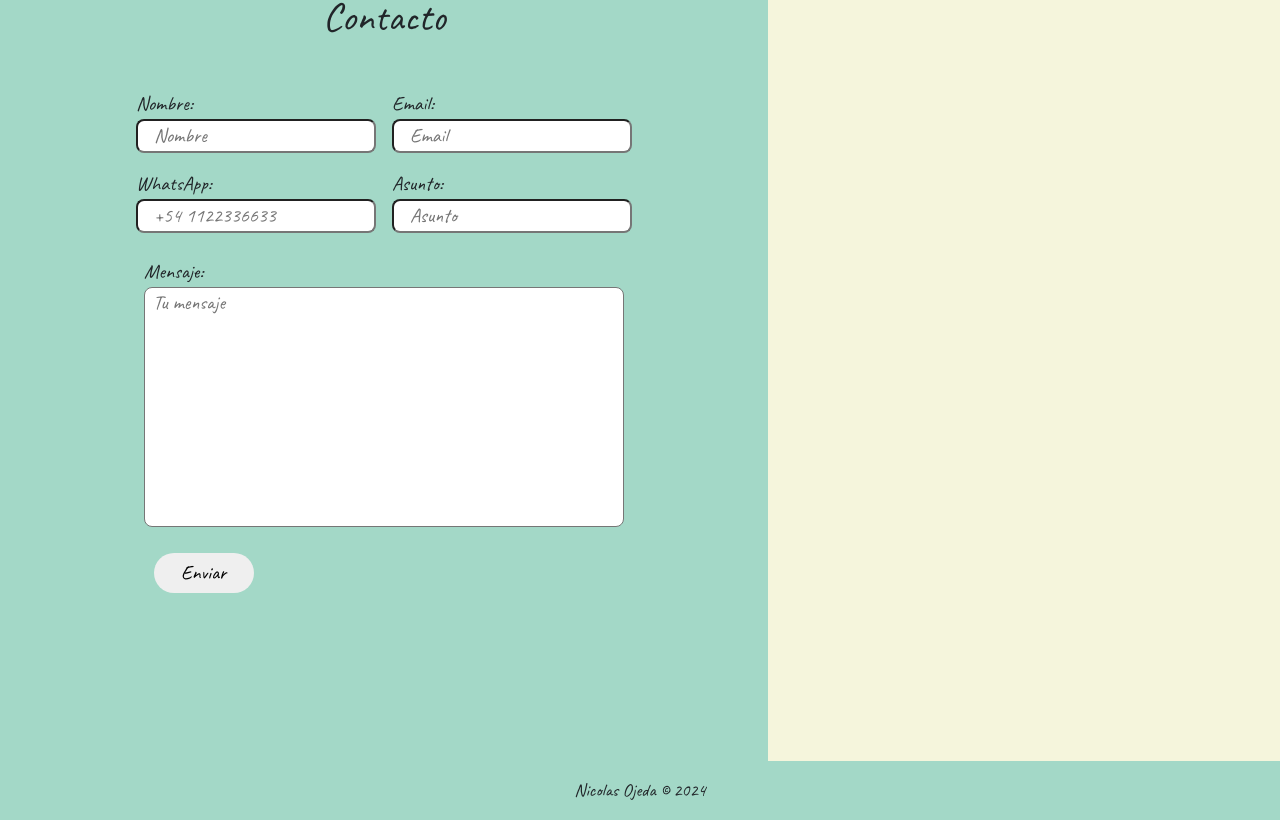
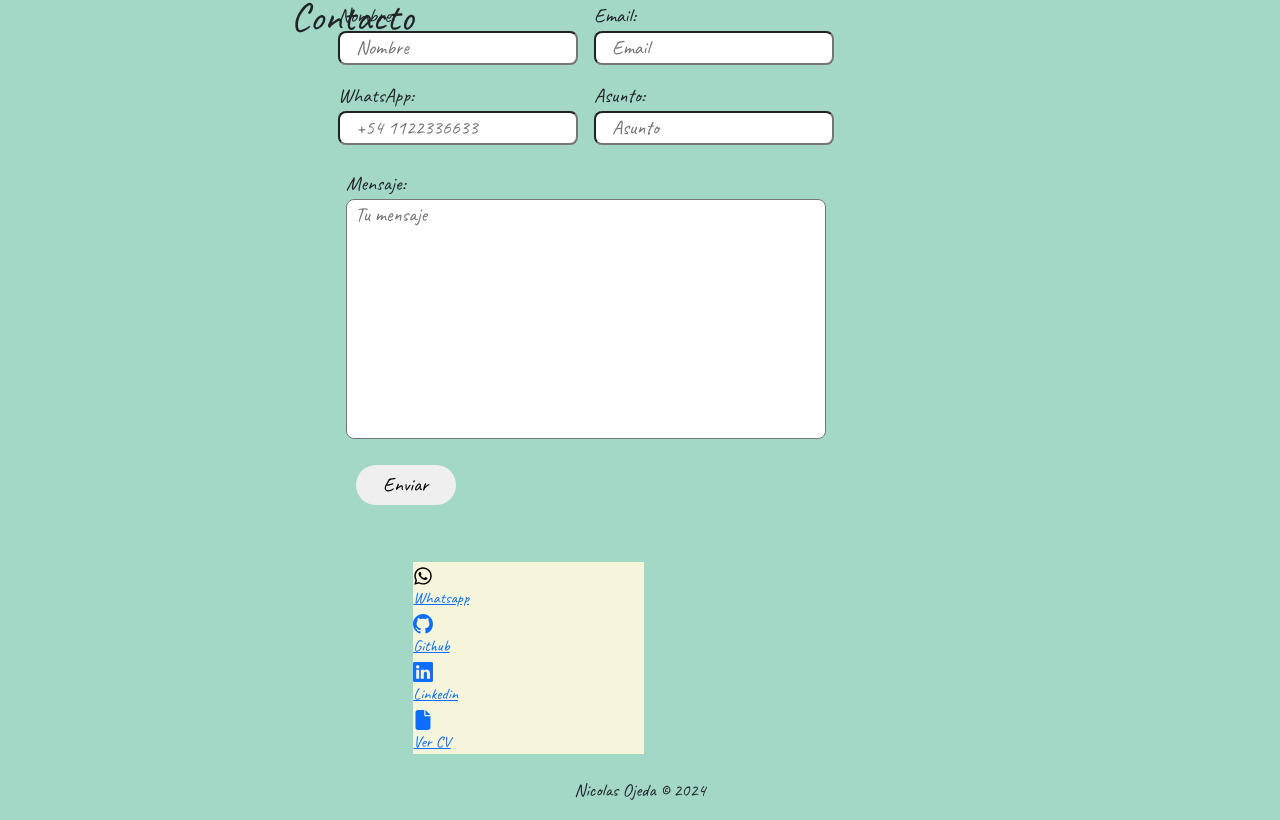
Before and after one commit to NicoOjeda/mi-portfolio, a React (Create React App) app: page / in a window 1280 px wide. Shown: the part 4545-5365 px from the top of the page. Built offline with nearby package versions, Linux system fonts and the light colour scheme; a web font is replaced by a local one.

Commit message:
se agregan links a redes

```diff
--- a/src/components/Contact.jsx
+++ b/src/components/Contact.jsx
@@ -58,8 +58,11 @@ function handleForm(e){
 
   return (
     <div className="Contact-container">
+        <div>
+            <h2 className="Contact-h2">Contacto</h2>
+        </div>
+        <div className='Contact-box1'>
             <div className="Contact-div">
-            <h2 className="Contact-h2">Contacto</h2>
                 <form onSubmit={handleForm} className='Contact-form'>
                     <div className='Contact-box'>
                         <div className='Contact-input'>
@@ -88,7 +91,26 @@ function handleForm(e){
                     </div>
                 </form>
             </div>
-        <div className="Contact-div2">ffff</div>
+            <div className="Contact-div2">
+                <a href="https://wa.me/+541164849781" className='Contact-redes' target='blank'>
+                    <svg xmlns="http://www.w3.org/2000/svg" width="20" height="20"viewBox="0 0 448 512" target='blank'><path d="M380.9 97.1C339 55.1 283.2 32 223.9 32c-122.4 0-222 99.6-222 222 0 39.1 10.2 77.3 29.6 111L0 480l117.7-30.9c32.4 17.7 68.9 27 106.1 27h.1c122.3 0 224.1-99.6 224.1-222 0-59.3-25.2-115-67.1-157zm-157 341.6c-33.2 0-65.7-8.9-94-25.7l-6.7-4-69.8 18.3L72 359.2l-4.4-7c-18.5-29.4-28.2-63.3-28.2-98.2 0-101.7 82.8-184.5 184.6-184.5 49.3 0 95.6 19.2 130.4 54.1 34.8 34.9 56.2 81.2 56.1 130.5 0 101.8-84.9 184.6-186.6 184.6zm101.2-138.2c-5.5-2.8-32.8-16.2-37.9-18-5.1-1.9-8.8-2.8-12.5 2.8-3.7 5.6-14.3 18-17.6 21.8-3.2 3.7-6.5 4.2-12 1.4-32.6-16.3-54-29.1-75.5-66-5.7-9.8 5.7-9.1 16.3-30.3 1.8-3.7 .9-6.9-.5-9.7-1.4-2.8-12.5-30.1-17.1-41.2-4.5-10.8-9.1-9.3-12.5-9.5-3.2-.2-6.9-.2-10.6-.2-3.7 0-9.7 1.4-14.8 6.9-5.1 5.6-19.4 19-19.4 46.3 0 27.3 19.9 53.7 22.6 57.4 2.8 3.7 39.1 59.7 94.8 83.8 35.2 15.2 49 16.5 66.6 13.9 10.7-1.6 32.8-13.4 37.4-26.4 4.6-13 4.6-24.1 3.2-26.4-1.3-2.5-5-3.9-10.5-6.6z"/></svg><p className='Contact-p'>Whatsapp</p>
+                </a>
+                <a href="https://github.com/NicoOjeda" className='Contact-redes'target='blank'>
+                        <svg xmlns="http://www.w3.org/2000/svg" width="20" height="20" fill="currentColor" className="bi bi-github" viewBox="0 0 16 16">
+                        <path d="M8 0C3.58 0 0 3.58 0 8c0 3.54 2.29 6.53 5.47 7.59.4.07.55-.17.55-.38 0-.19-.01-.82-.01-1.49-2.01.37-2.53-.49-2.69-.94-.09-.23-.48-.94-.82-1.13-.28-.15-.68-.52-.01-.53.63-.01 1.08.58 1.23.82.72 1.21 1.87.87 2.33.66.07-.52.28-.87.51-1.07-1.78-.2-3.64-.89-3.64-3.95 0-.87.31-1.59.82-2.15-.08-.2-.36-1.02.08-2.12 0 0 .67-.21 2.2.82.64-.18 1.32-.27 2-.27.68 0 1.36.09 2 .27 1.53-1.04 2.2-.82 2.2-.82.44 1.1.16 1.92.08 2.12.51.56.82 1.27.82 2.15 0 3.07-1.87 3.75-3.65 3.95.29.25.54.73.54 1.48 0 1.07-.01 1.93-.01 2.2 0 .21.15.46.55.38A8.012 8.012 0 0 0 16 8c0-4.42-3.58-8-8-8z"/>
+                        </svg><p className='Contact-p'>Github</p>
+                    </a>
+                    <a href='https://www.linkedin.com/in/nicolasojedafs/' className='Contact-redes' target='blank'>
+                        <svg xmlns="http://www.w3.org/2000/svg" width="20" height="20" fill="currentColor" className="bi bi-linkedin" viewBox="0 0 16 16">
+                        <path d="M0 1.146C0 .513.526 0 1.175 0h13.65C15.474 0 16 .513 16 1.146v13.708c0 .633-.526 1.146-1.175 1.146H1.175C.526 16 0 15.487 0 14.854V1.146zm4.943 12.248V6.169H2.542v7.225h2.401zm-1.2-8.212c.837 0 1.358-.554 1.358-1.248-.015-.709-.52-1.248-1.342-1.248-.822 0-1.359.54-1.359 1.248 0 .694.521 1.248 1.327 1.248h.016zm4.908 8.212V9.359c0-.216.016-.432.08-.586.173-.431.568-.878 1.232-.878.869 0 1.216.662 1.216 1.634v3.865h2.401V9.25c0-2.22-1.184-3.252-2.764-3.252-1.274 0-1.845.7-2.165 1.193v.025h-.016a5.54 5.54 0 0 1 .016-.025V6.169h-2.4c.03.678 0 7.225 0 7.225h2.4z"/>
+                        </svg> <p className='Contact-p'>Linkedin</p>
+                    </a>
+                    <a href="https://drive.google.com/file/d/19pHVAyZtw6RzZx-9oeu8z-lEiY23Keey/view?usp=sharing" className='Contact-redes' target='blank'>
+                    <svg xmlns="http://www.w3.org/2000/svg" width="20" height="20" fill="currentColor" className="bi bi-linkedin"  viewBox="0 0 384 512" ><path d="M0 64C0 28.7 28.7 0 64 0L224 0l0 128c0 17.7 14.3 32 32 32l128 0 0 288c0 35.3-28.7 64-64 64L64 512c-35.3 0-64-28.7-64-64L0 64zm384 64l-128 0L256 0 384 128z"/></svg>
+                    <p className='Contact-p'>Ver CV</p>
+                    </a>
+            </div>
+        </div>
     </div>
   );
 }
```
Lines whose indentation alone changed are shown as unchanged.
